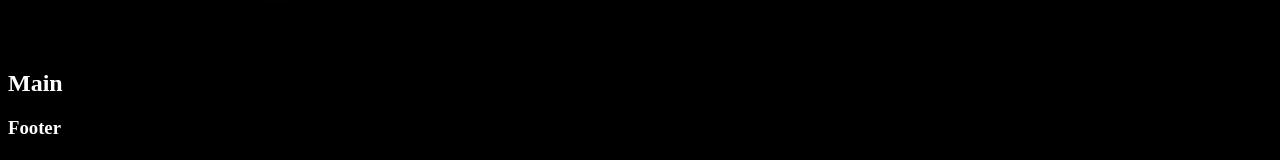
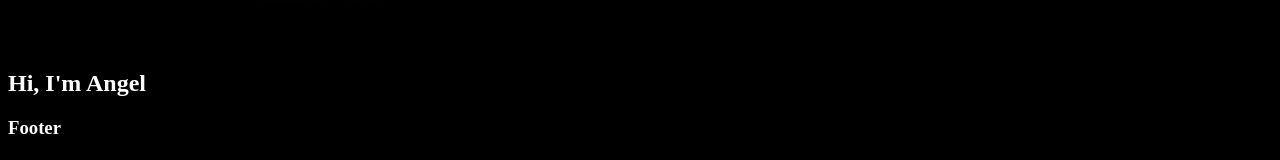
Before and after one commit to ajuarezse/website, a React (Vite) app: page / in a window 1280 px wide. Shown: the part 134-294 px from the top of the page. Built offline with nearby package versions, Linux system fonts and the light colour scheme.

Commit message:
set up structure

```diff
--- a/src/components/Main/Main.jsx
+++ b/src/components/Main/Main.jsx
@@ -2,9 +2,11 @@ import "./Main.css";
 
 function Main() {
   return (
-    <div>
-      <h2 className="main">Main</h2>
-    </div>
+    <main className="main">
+      <h2 className="main__title">
+        Hi, I'm <span className="main__title-name">Angel</span>
+      </h2>
+    </main>
   );
 }
 
```
